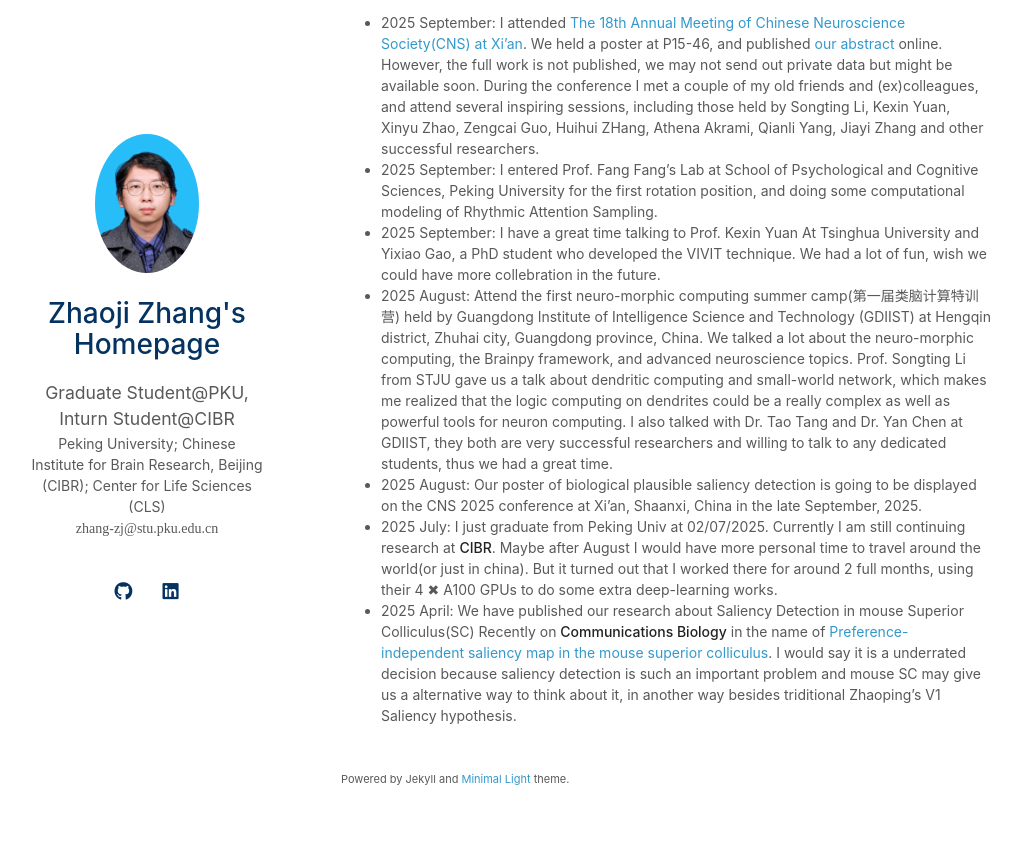
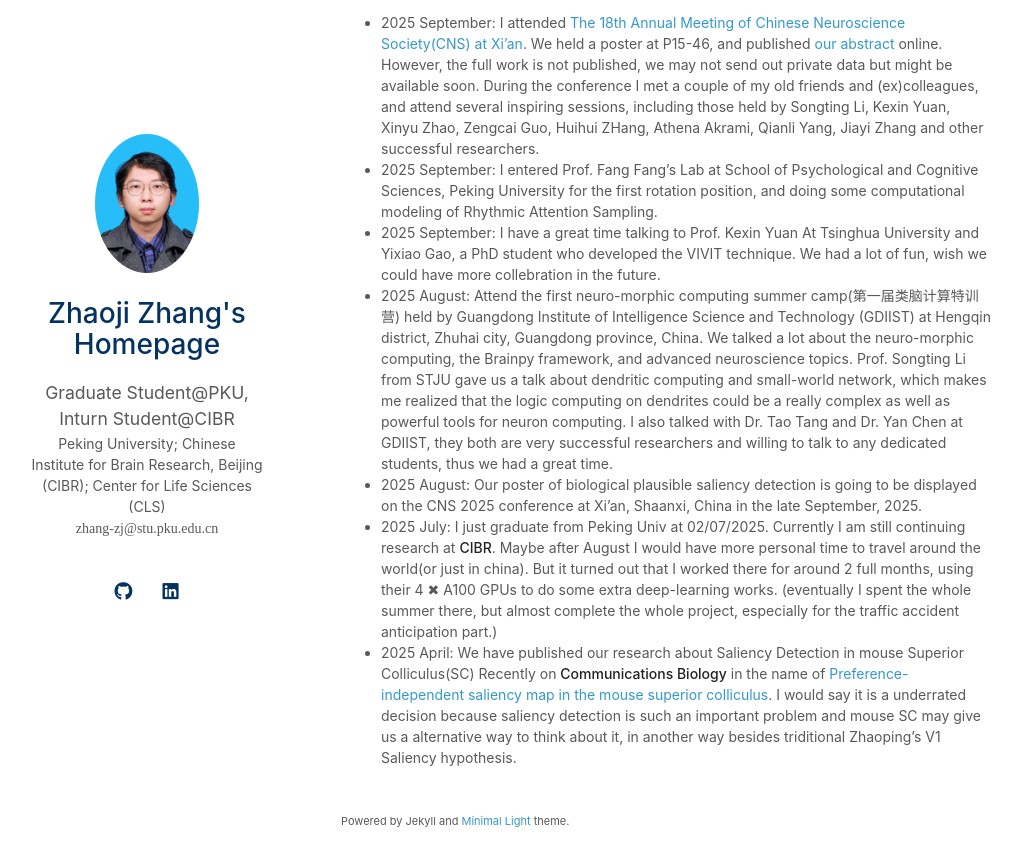
Before and after one commit to Zhang-Zhaoji/Zhang-Zhaoji.github.io, a Jekyll site: the page built from index.md, in a window 1280 px wide and 900 px high, scrolled down 1454 px. Shown: the top 866 px of the window, without its empty margins (129-1150 px from the left). Built offline with Jekyll 4.4.1, drawn with Linux system fonts in a browser that asks for light colours; a style sheet for code colours, icons or effects is not loaded; our own code applies the rules of GitHub Pages for plain Markdown files.

Commit message:
Update index.md

```diff
--- a/index.md
+++ b/index.md
@@ -31,5 +31,5 @@ If you want to contact me, please email me at 2501111571@stu.pku.edu.cn or zhang
 - 2025 September: I have a great time talking to Prof. Kexin Yuan At Tsinghua University and Yixiao Gao, a PhD student who developed the VIVIT technique. We had a lot of fun, wish we could have more collebration in the future.
 - 2025 August: Attend the first neuro-morphic computing summer camp(第一届类脑计算特训营) held by Guangdong Institute of Intelligence Science and Technology (GDIIST) at Hengqin district, Zhuhai city, Guangdong province, China. We talked a lot about the neuro-morphic computing, the Brainpy framework, and advanced neuroscience topics. Prof. Songting Li from STJU gave us a talk about dendritic computing and small-world network, which makes me realized that the logic computing on dendrites could be a really complex as well as powerful tools for neuron computing.  I also talked with Dr. Tao Tang and Dr. Yan Chen at GDIIST, they both are very successful researchers and willing to talk to any dedicated students, thus we had a great time.
 - 2025 August: Our poster of biological plausible saliency detection is going to be displayed on the CNS 2025 conference at Xi'an, Shaanxi, China in the late September, 2025.
-- 2025 July: I just graduate from Peking Univ at 02/07/2025. Currently I am still continuing research at **CIBR**. Maybe after August I would have more personal time to travel around the world(or just in china). But it turned out that I worked there for around 2 full months, using their 4 ✖ A100 GPUs to do some extra deep-learning works.
+- 2025 July: I just graduate from Peking Univ at 02/07/2025. Currently I am still continuing research at **CIBR**. Maybe after August I would have more personal time to travel around the world(or just in china). But it turned out that I worked there for around 2 full months, using their 4 ✖ A100 GPUs to do some extra deep-learning works. (eventually I spent the whole summer there, but almost complete the whole project, especially for the traffic accident anticipation part.)
 - 2025 April: We have published our research about Saliency Detection in mouse Superior Colliculus(SC) Recently on **Communications Biology** in the name of [Preference-independent saliency map in the mouse superior colliculus](https://www.nature.com/articles/s42003-025-08006-x). I would say it is a underrated decision because saliency detection is such an important problem and mouse SC may give us a alternative way to think about it, in another way besides triditional Zhaoping's V1 Saliency hypothesis.
```
